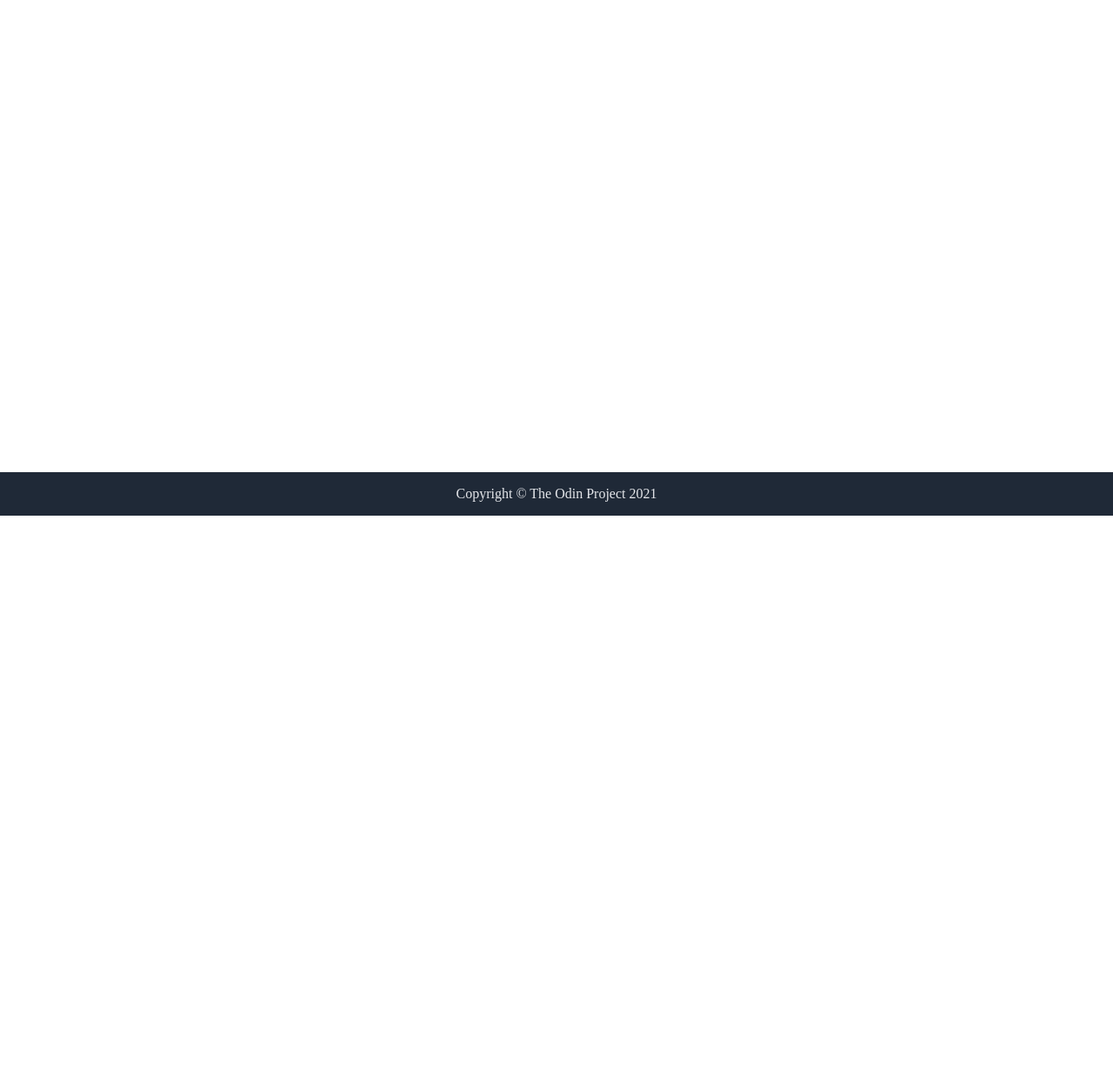
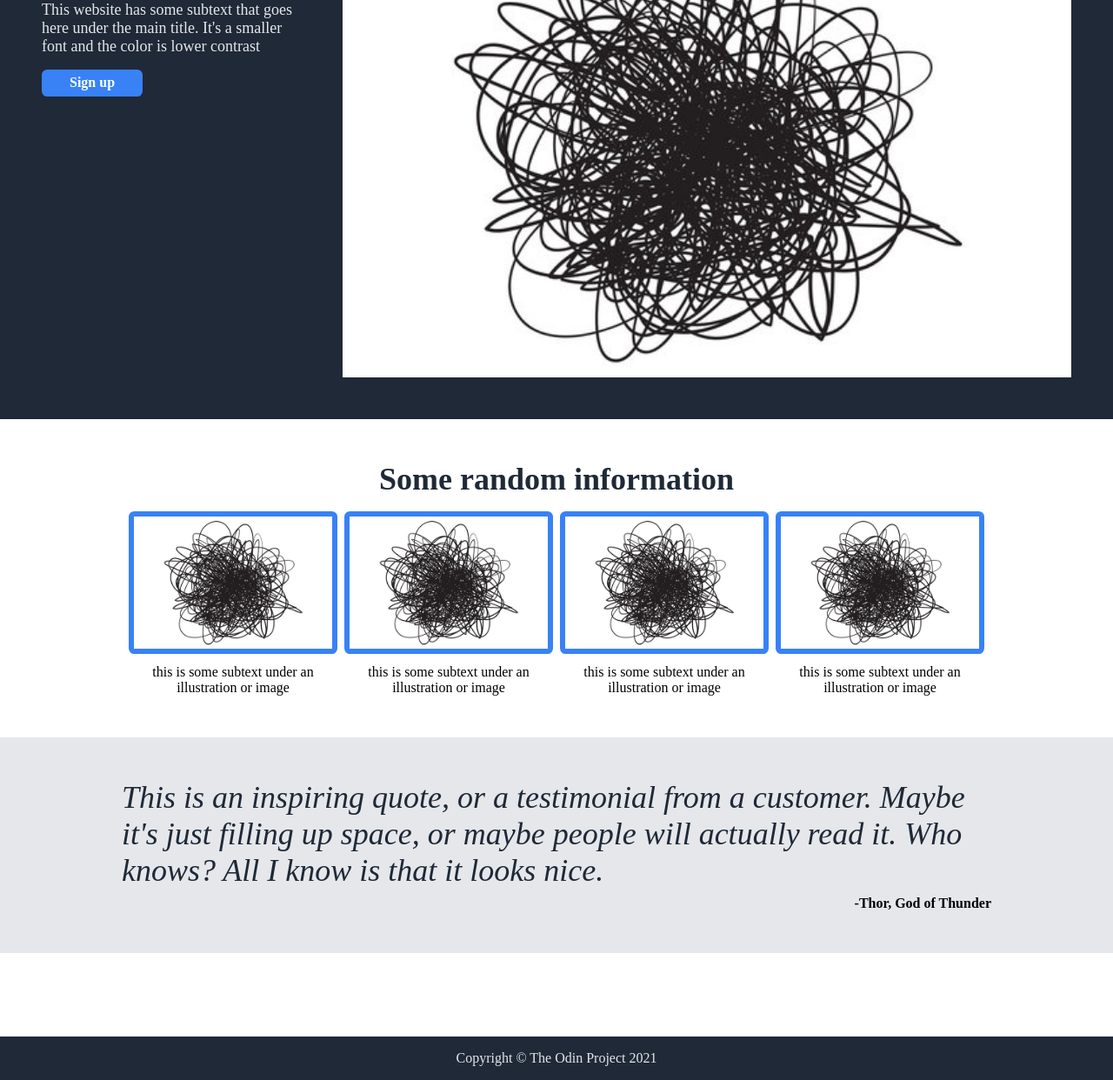
Before and after one commit to codingleaf/odin-landing-page, a plain HTML site: page index.html in a window 1280 px wide. Shown: the part 207-1449 px from the top of the page at 87% size. Before the commit the page ends 800 px from the top, so only its background shows below. Drawn offline with Linux system fonts and the light colour scheme.

Commit message:
feat: add info and quote content

```diff
--- a/css/index.css
+++ b/css/index.css
@@ -22,12 +22,13 @@ body {
 .navbar-content {
   flex: 1;
   justify-content: space-between;
-  padding: 0.5rem 0.5rem 0.5rem 1rem;
+  padding: 0.5rem 0rem;
 }
 
 .navbar-logo {
   color: white;
   font-weight: bold;
+  padding-right: 0.5rem;
 }
 
 .navbar-links-list a {
@@ -43,12 +44,136 @@ body {
 
 .page-content {
   flex: 1;
-  padding-left: 3rem;
-  padding-right: 3rem;
+  display: flex;
+  flex-direction: column;
+}
+
+.hero-banner,
+.info,
+.quote,
+.signup-banner {
+  padding: 3rem;
+  flex: 1;
+}
+
+.hero-banner {
+  background-color: #1F2937;
+  flex: 1;
+}
+
+.hero-banner-content,
+.hero-banner-content > .left,
+.hero-banner-content > .right {
+  display: flex;
+}
+
+.hero-banner-content {
+  gap: 3rem;
+  flex-wrap: wrap;
+}
+
+.hero-banner-content > .right {
+  flex: auto;
+}
+
+.hero-banner-content > .right > img {
+  min-width: 100%;
+}
+
+.hero-banner-content > .left {
+  flex: 1;
+  flex-direction: column;
+  gap: 1rem;
+}
+
+.hero-banner-content > .left > .maintext {
+  color: white;
+  font-size: 48px;
+  font-weight:bolder;
+}
+
+.hero-banner-content > .left > .subtext {
+  color: #E5E7EB;
+  font-size: 18px;
+}
+
+.hero-banner-content > .left > .signup-button {
+  background-color: #3882F6;
+  color: white;
+  font-weight: bold;
+  padding: 0.4rem 2rem;
+  border-radius: 0.4rem;
+  text-align: center;
+  align-self: flex-start
+}
+
+.info {
+  text-align: center;
+}
+
+.info-content {
+  display: flex;
+  flex-direction: column;
+  gap: 1rem;
+}
+
+.info-content > .header-text {
+  font-size: 36px;
+  font-weight: bolder;
+  color:#1F2937;
+}
+
+.info-content > .cards-list {
+  display: flex;
+  gap: 0.5rem;
+  justify-content: center;
+  flex-wrap: wrap;
+}
+
+.info-content .card {
+  display: flex;
+  flex-direction: column;
+  gap: 0.5rem;
+  flex: auto;
+  max-width: 240px;
+}
+
+.info-content img {
+  border: 0.4rem solid #3882F6;
+  border-radius: 0.4rem;
+}
+
+.quote,
+.quote-text,
+.quotee {
+  display: flex;
+}
+
+.quote {
+  background-color: #E5E7EB;
+  flex: 1;
+  justify-content: center;
+}
+
+.quote-content {
+  max-width: 1000px;
+  display: flex;
+  flex-direction: column;
+  gap: 0.5rem;
+}
+
+.quote-text {
+  font-style: italic;
+  font-size: 36px;
+  color: #1F2937;
+}
+
+.quotee {
+  font-weight: bold;
+  justify-content: flex-end;
 }
 
 .page-footer {
-  display: flex;
   justify-content: center;
   background-color: #1F2937;
   padding-left: 3rem;
--- a/index.html
+++ b/index.html
@@ -23,9 +23,80 @@
         </div>
       </div>
     </div>
+
     <div class="page-content">
+      <div class="hero-banner">
+        <div class="hero-banner-content">
+          <div class="left">
+            <div class="maintext">
+              This website is awesome
+            </div>
+            <div class="subtext">
+              This website has some subtext that goes here under the main title. It's a smaller font and the color is lower contrast
+            </div>
+            <button type="button" class="signup-button">Sign up</button>
+          </div>
+          <div class="right">
+            <img src="./img/placeholder.jpg" alt="black lines">
+          </div>
+        </div>
+      </div>
+      <div class="info">
+        <div class="info-content">
+          <div class="header-text">
+            Some random information
+          </div>
+          <div class="cards-list">
+            <div class="card">
+              <div class="image">
+                <img src="./img/placeholder.jpg">
+              </div>
+              <div class="text">
+                this is some subtext under an illustration or image
+              </div>
+            </div>
+            <div class="card">
+              <div class="image">
+                <img src="./img/placeholder.jpg">
+              </div>
+              <div class="text">
+                this is some subtext under an illustration or image
+              </div>
+            </div>
+            <div class="card">
+              <div class="image">
+                <img src="./img/placeholder.jpg">
+              </div>
+              <div class="text">
+                this is some subtext under an illustration or image
+              </div>
+            </div>
+            <div class="card">
+              <div class="image">
+                <img src="./img/placeholder.jpg">
+              </div>
+              <div class="text">
+                this is some subtext under an illustration or image
+              </div>
+            </div>
+          </div>
+        </div>
+      </div>
+      <div class="quote">
+        <div class="quote-content">
+          <div class="quote-text">
+            This is an inspiring quote, or a testimonial from a customer. Maybe it's just filling up space, or maybe people will actually read it. Who knows? All I know is that it looks nice.
+          </div>
+          <div class="quotee">
+            -Thor, God of Thunder
+          </div>
+        </div>
+      </div>
+      <div class="signup-banner">
 
+      </div>
     </div>
+
     <div class="page-footer">
       <div class="footer-content">
         <p class="text">Copyright <span>&copy</span> The Odin Project 2021</p>
```
